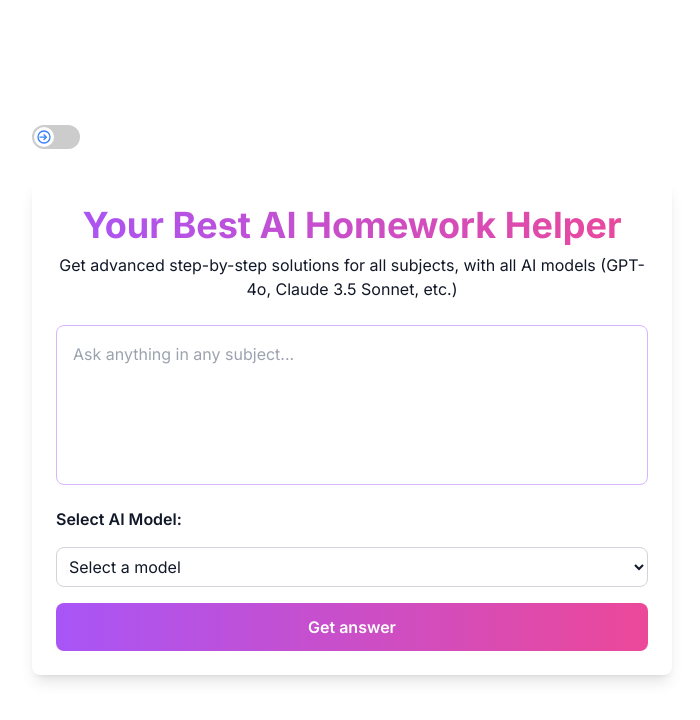
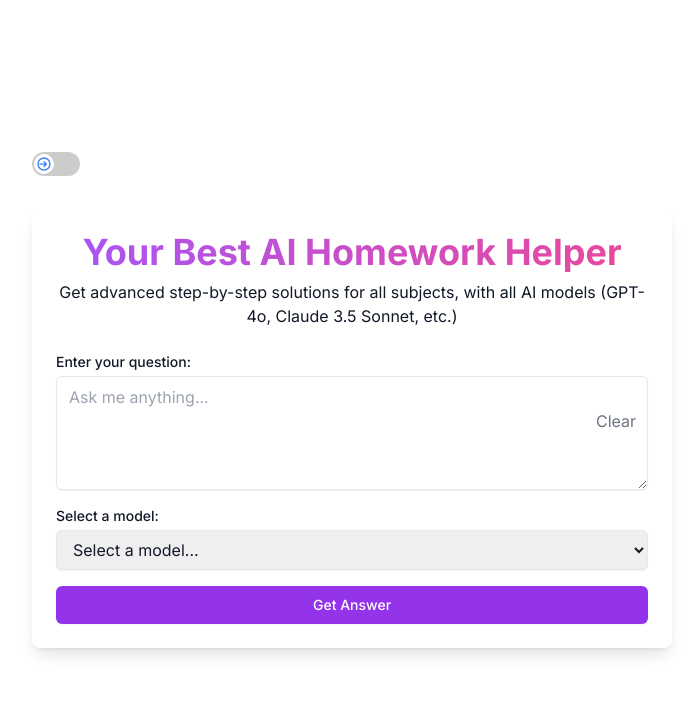
Before and after one commit to xnabil354/studyx-ai-main, a Next.js app: page / in a window 1280 px wide. Shown: the top 720 px of the page, without its empty margins (288-988 px from the left). Built offline with nearby package versions, Linux system fonts and the light colour scheme.

Commit message:
feat: add auto typing effect

```diff
--- a/components/StudyxAi_Question.tsx
+++ b/components/StudyxAi_Question.tsx
@@ -1,5 +1,5 @@
 "use client";
-import React, { useState, useEffect } from "react";
+import React, { useState, useEffect, useCallback } from "react";
 import Swal from "sweetalert2";
 import withReactContent from "sweetalert2-react-content";
 
@@ -21,18 +21,16 @@ const StudyxAi_Question = ({ isDarkMode }: { isDarkMode: boolean }) => {
   const [selectedModelId, setSelectedModelId] = useState<number | null>(null);
   const [loading, setLoading] = useState<boolean>(false);
   const [result, setResult] = useState<Result | null>(null);
+  const [displayedAnswer, setDisplayedAnswer] = useState<string>("");
   const [isCopied, setIsCopied] = useState(false);
+  const [isTyping, setIsTyping] = useState(false);
 
   useEffect(() => {
     const fetchModels = async () => {
       const modelsData: Model[] = [
         { id: 11, modelName: "GPT-4o" },
         { id: 19, modelName: "Claude 3.5 Sonnet" },
-        { id: 17, modelName: "Llama 3.1 405B" },
-        { id: 6, modelName: "Genimi 1.5 Pro" },
-        { id: 18, modelName: "Mistral Large 2" },
-        { id: 3, modelName: "Claude3 Opus" },
-        { id: 13, modelName: "Basic" },
+        { id: 6, modelName: "Gemini 1.5 Pro" },
         { id: 14, modelName: "Advanced" },
       ];
       setModels(modelsData);
@@ -40,6 +38,23 @@ const StudyxAi_Question = ({ isDarkMode }: { isDarkMode: boolean }) => {
 
     fetchModels();
   }, []);
+
+  const typeAnswer = useCallback((text: string, index: number = 0) => {
+    if (index < text.length) {
+      setDisplayedAnswer((prev) => prev + text.charAt(index));
+      setTimeout(() => typeAnswer(text, index + 1), 20);
+    } else {
+      setIsTyping(false);
+    }
+  }, []);
+
+  useEffect(() => {
+    if (result && result.answer) {
+      setIsTyping(true);
+      setDisplayedAnswer("");
+      typeAnswer(result.answer);
+    }
+  }, [result, typeAnswer]);
 
   const handleModelChange = (e: React.ChangeEvent<HTMLSelectElement>) => {
     const selectedId = Number(e.target.value);
@@ -51,7 +66,7 @@ const StudyxAi_Question = ({ isDarkMode }: { isDarkMode: boolean }) => {
   };
 
   const handleCopyResult = () => {
-    if (result && result.answer) {
+    if (result && result.answer && !result.answer.includes("Yahh... Gagal mendapatkan Jawaban.")) {
       navigator.clipboard.writeText(result.answer);
       setIsCopied(true);
       setTimeout(() => setIsCopied(false), 2000);
@@ -144,6 +159,7 @@ const StudyxAi_Question = ({ isDarkMode }: { isDarkMode: boolean }) => {
     }
     setLoading(true);
     setResult(null);
+    setDisplayedAnswer("");
 
     try {
       const response = await fetch("/api/studyx-ai", {
@@ -227,35 +243,38 @@ const StudyxAi_Question = ({ isDarkMode }: { isDarkMode: boolean }) => {
       </p>
       <form onSubmit={handleSubmit} className="space-y-4">
         <div className="relative">
+          <label htmlFor="question" className="block text-sm font-medium">
+            Enter your question:
+          </label>
           <textarea
-            className={`w-full p-4 border ${isDarkMode ? 'bg-gray-700 text-white border-gray-600' : 'bg-white text-gray-900 border-purple-300'} rounded-lg focus:outline-none focus:ring-2 ${isDarkMode ? 'focus:ring-purple-300' : 'focus:ring-purple-500'} resize-none h-40 pr-10`}
-            placeholder="Ask anything in any subject..."
+            id="question"
             value={question}
             onChange={(e) => setQuestion(e.target.value)}
-          />
-          {question && (
+            className="mt-1 block w-full px-3 py-2 border rounded-md shadow-sm focus:outline-none focus:ring-purple-500 focus:border-purple-500"
+            rows={4}
+            placeholder="Ask me anything..."
+          ></textarea>
           <button
             type="button"
+            className="absolute top-1/2 right-3 transform -translate-y-1/2 text-gray-500 hover:text-gray-900"
             onClick={handleDeleteQuestion}
-              className="absolute top-2 right-2 text-gray-500 hover:text-gray-700"
           >
-              <svg xmlns="http://www.w3.org/2000/svg" className="h-6 w-6" fill="none" viewBox="0 0 24 24" stroke="currentColor">
-                <path strokeLinecap="round" strokeLinejoin="round" strokeWidth={2} d="M6 18L18 6M6 6l12 12" />
-              </svg>
+            Clear
           </button>
-          )}
         </div>
-        <div className="space-y-4">
-          <label htmlFor="model-select" className="block font-semibold">
-            Select AI Model:
+        <div>
+          <label htmlFor="model" className="block text-sm font-medium">
+            Select a model:
           </label>
           <select
-            id="model-select"
-            className={`w-full p-2 border rounded-lg ${isDarkMode ? 'bg-gray-700 text-white border-gray-600' : 'bg-white text-gray-900 border-gray-300'}`}
-            value={selectedModelId || ''}
+            id="model"
+            value={selectedModelId ?? ""}
             onChange={handleModelChange}
+            className="mt-1 block w-full px-3 py-2 border rounded-md shadow-sm focus:outline-none focus:ring-purple-500 focus:border-purple-500"
           >
-            <option value="" disabled>Select a model</option>
+            <option value="" disabled>
+              Select a model...
+            </option>
             {models.map((model) => (
               <option key={model.id} value={model.id}>
                 {model.modelName}
@@ -263,18 +282,15 @@ const StudyxAi_Question = ({ isDarkMode }: { isDarkMode: boolean }) => {
             ))}
           </select>
         </div>
+        <div className="text-center">
           <button
             type="submit"
-          className={`w-full ${isDarkMode ? 'bg-gradient-to-r from-purple-300 to-pink-300' : 'bg-gradient-to-r from-purple-500 to-pink-500'} text-white font-semibold py-3 px-6 rounded-lg hover:opacity-90 transition duration-300 ${loading ? 'opacity-50 cursor-not-allowed' : ''}`}
+            className="w-full inline-flex justify-center items-center px-4 py-2 border border-transparent text-sm font-medium rounded-md shadow-sm text-white bg-purple-600 hover:bg-purple-700 focus:outline-none focus:ring-2 focus:ring-offset-2 focus:ring-purple-500"
             disabled={loading}
           >
-          {loading ? 'Processing...' : 'Get answer'}
-        </button>
-      </form>
-      {loading && (
-        <div className="flex justify-center my-4">
+            {loading ? (
               <svg
-            className="animate-spin h-8 w-8 text-purple-500"
+                className="animate-spin -ml-1 mr-3 h-5 w-5 text-white"
                 xmlns="http://www.w3.org/2000/svg"
                 fill="none"
                 viewBox="0 0 24 24"
@@ -290,35 +306,35 @@ const StudyxAi_Question = ({ isDarkMode }: { isDarkMode: boolean }) => {
                 <path
                   className="opacity-75"
                   fill="currentColor"
-              d="M4 12a8 8 0 018-8V0C5.373 0 0 5.373 0 12h4z"
+                  d="M4 12a8 8 0 018-8v8z"
                 ></path>
               </svg>
-        </div>
+            ) : (
+              "Get Answer"
             )}
-      {result && (
-        <div className="mt-8 p-4 bg-gray-100 rounded-lg shadow-md">
-          <div className="flex justify-between items-center mb-4">
-            <h2 className="text-2xl font-semibold text-gray-800">Answer:</h2>
-            <button
-              onClick={handleCopyResult}
-              className={`group relative inline-flex items-center justify-center p-2 overflow-hidden font-medium rounded-md transition duration-300 ease-out ${
-                isDarkMode ? 'bg-purple-600 text-white' : 'bg-purple-500 text-white'
-              } hover:bg-purple-700 focus:outline-none focus:ring-2 focus:ring-purple-400 focus:ring-opacity-50`}
-            >
-              <span className="absolute inset-0 flex items-center justify-center w-full h-full text-white duration-300 -translate-x-full group-hover:translate-x-0 ease">
-                <svg className="w-6 h-6" fill="none" stroke="currentColor" viewBox="0 0 24 24" xmlns="http://www.w3.org/2000/svg">
-                  <path strokeLinecap="round" strokeLinejoin="round" strokeWidth="2" d="M9 5H7a2 2 0 00-2 2v12a2 2 0 002 2h10a2 2 0 002-2V7a2 2 0 00-2-2h-2M9 5a2 2 0 002 2h2a2 2 0 002-2M9 5a2 2 0 012-2h2a2 2 0 012 2m-6 9l2 2 4-4"></path>
-                </svg>
-              </span>
-              <span className="absolute flex items-center justify-center w-full h-full text-white transition-all duration-300 transform group-hover:translate-x-full ease">
-                {isCopied ? "Copied!" : "Copy Answer"}
-              </span>
-              <span className="relative invisible">Copy Answer</span>
           </button>
         </div>
-          <div className="mt-4 text-gray-700">
-            {formatAnswer(result.answer || "No answer available.")}
+      </form>
+      {result && (
+        <div className="mt-6 p-4 bg-gray-100 rounded-md shadow-md">
+          <div className="text-sm">
+            <strong>Question ID:</strong> {result.shortId || "N/A"}
           </div>
+          <div className="mt-4">
+            <strong>Answer:</strong>
+            <div className="mt-2 whitespace-pre-wrap">
+              {isTyping ? displayedAnswer : formatAnswer(result.answer || "")}
+            </div>
+          </div>
+          {!result.answer?.includes("Yahh... Gagal mendapatkan Jawaban.") && (
+            <button
+              className="mt-4 px-4 py-2 bg-blue-500 text-white rounded-md hover:bg-blue-600"
+              onClick={handleCopyResult}
+              disabled={isCopied}
+            >
+              {isCopied ? "Copied!" : "Copy Answer"}
+            </button>
+          )}
         </div>
       )}
     </div>
```
Lines whose indentation alone changed are shown as unchanged.
